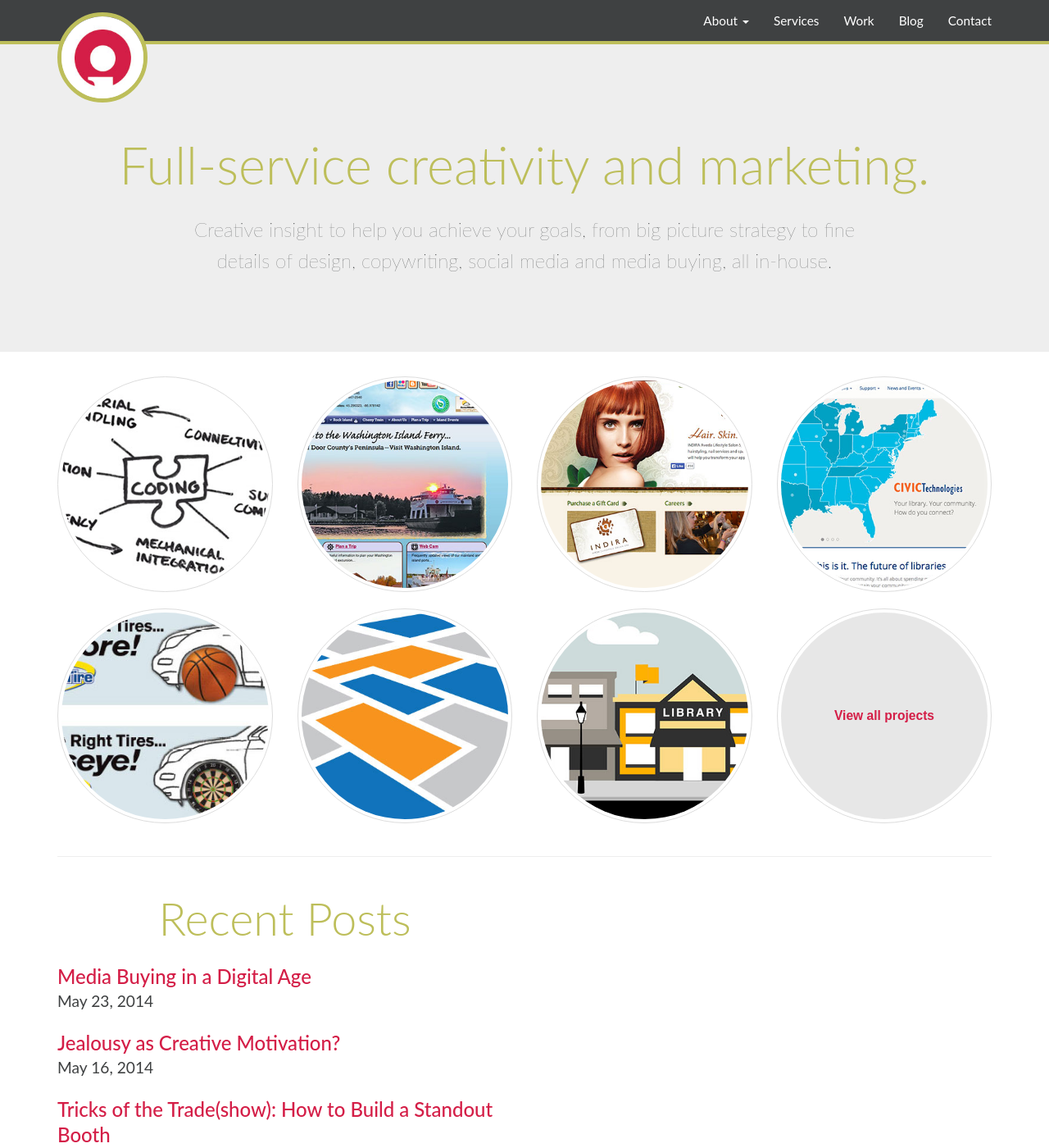
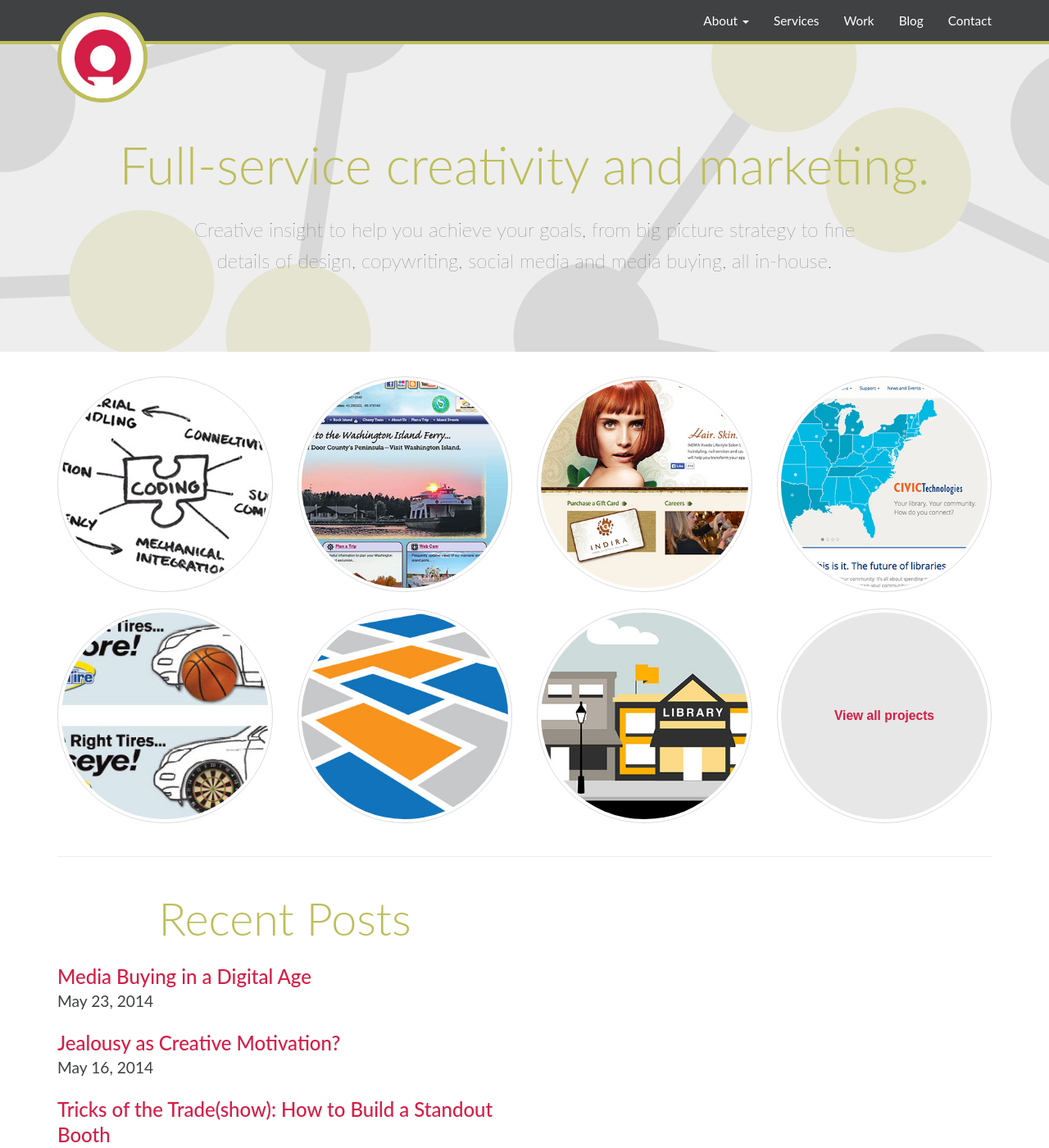
Before and after one commit to insight-creative/insight-creative.github.io, a Jekyll site: the page built from index.html, in a window 1280 px wide and 1400 px high. Shown: the whole window at 82% size. Built offline with Jekyll 4.4.1, drawn with Linux system fonts in a browser that asks for light colours; nearby versions of some CDN libraries; Markdown is read by kramdown in place of the engine named in the settings.

Commit message:
Add background images for home page.

```diff
--- a/_includes/footer.html
+++ b/_includes/footer.html
@@ -43,6 +43,12 @@
   	<script src="http://cdn.jsdelivr.net/jquery.mixitup/latest/jquery.mixitup.min.js"></script>
     <script src="/js/scripts.js"></script>
 
+    <!-- Rotate header graphic -->
+    <script type="text/javascript">
+     var images = ['circles.png', 'molecules.png'];
+     $('.jumbotron').css({'background-image': 'url(img/' + images[Math.floor(Math.random() * images.length)] + ')'});
+    </script>
+
     <!-- Widon't, removes widows in text
     <script>
       jQuery(function($) {
--- a/css/main.css
+++ b/css/main.css
@@ -101,7 +101,13 @@ a:focus {
  */
 
 .jumbotron {
+  background: url(/img/molecules.png) no-repeat center center;
+  background-size: cover;
+  background-color: #EEE;
   height: 375px;
+  max-width: 1864px;
+  margin-left: auto;
+  margin-right: auto;
   text-align: center;
 }
 .jumbotron h1 {
--- a/index.html
+++ b/index.html
@@ -4,7 +4,7 @@ title: Advertising Agency, Green Bay, WI
 ---
 
         <div class="jumbotron">
-          <div class="jumbotron-background row">
+          <div class="jumbotron-background">
           </div>
           <div class="container jumbotron-caption">
             <h1>Full-service creativity and marketing.</h1>
```
Also changed, not shown: img/circles.png (added), img/molecules.png (added).
